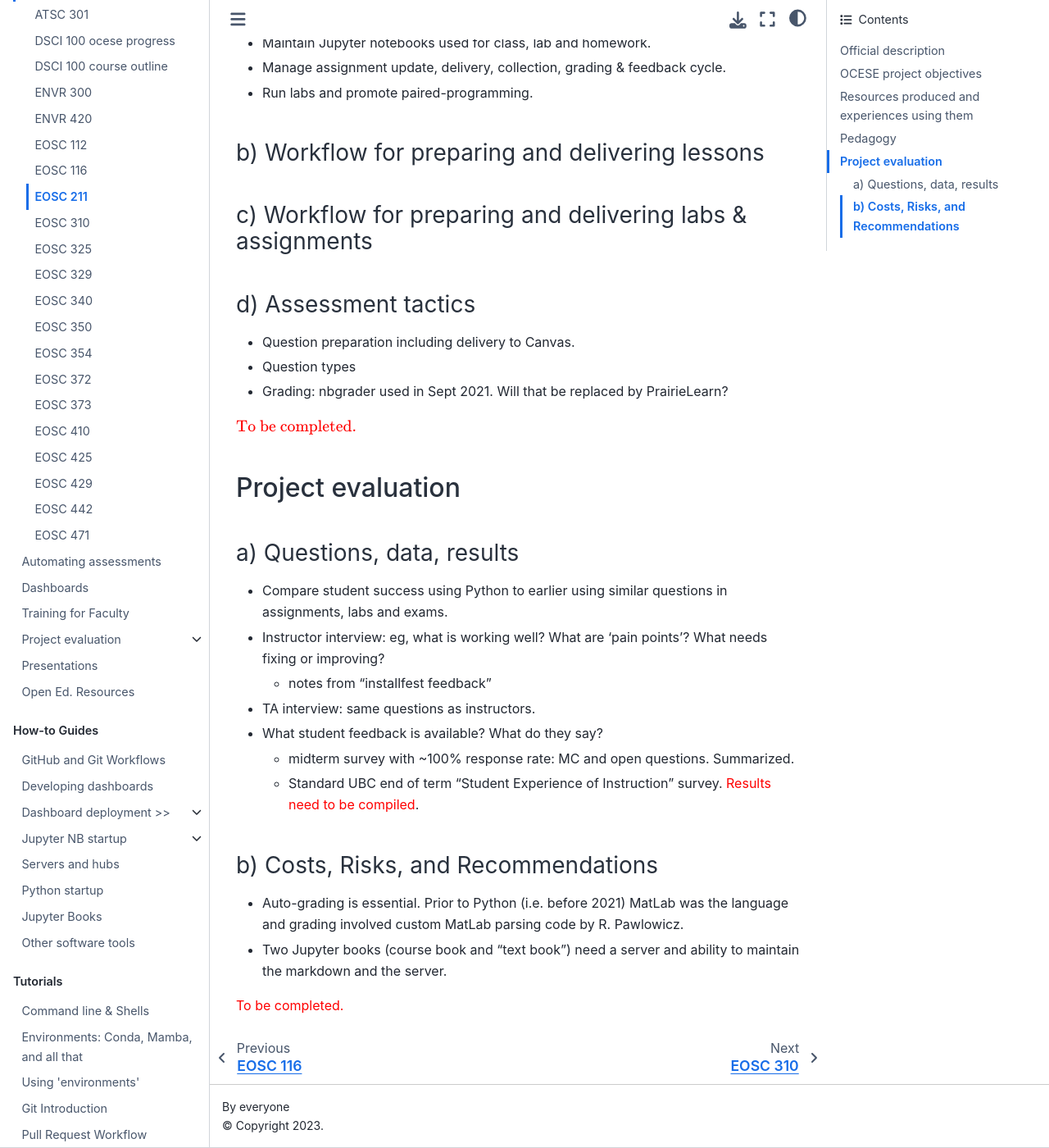
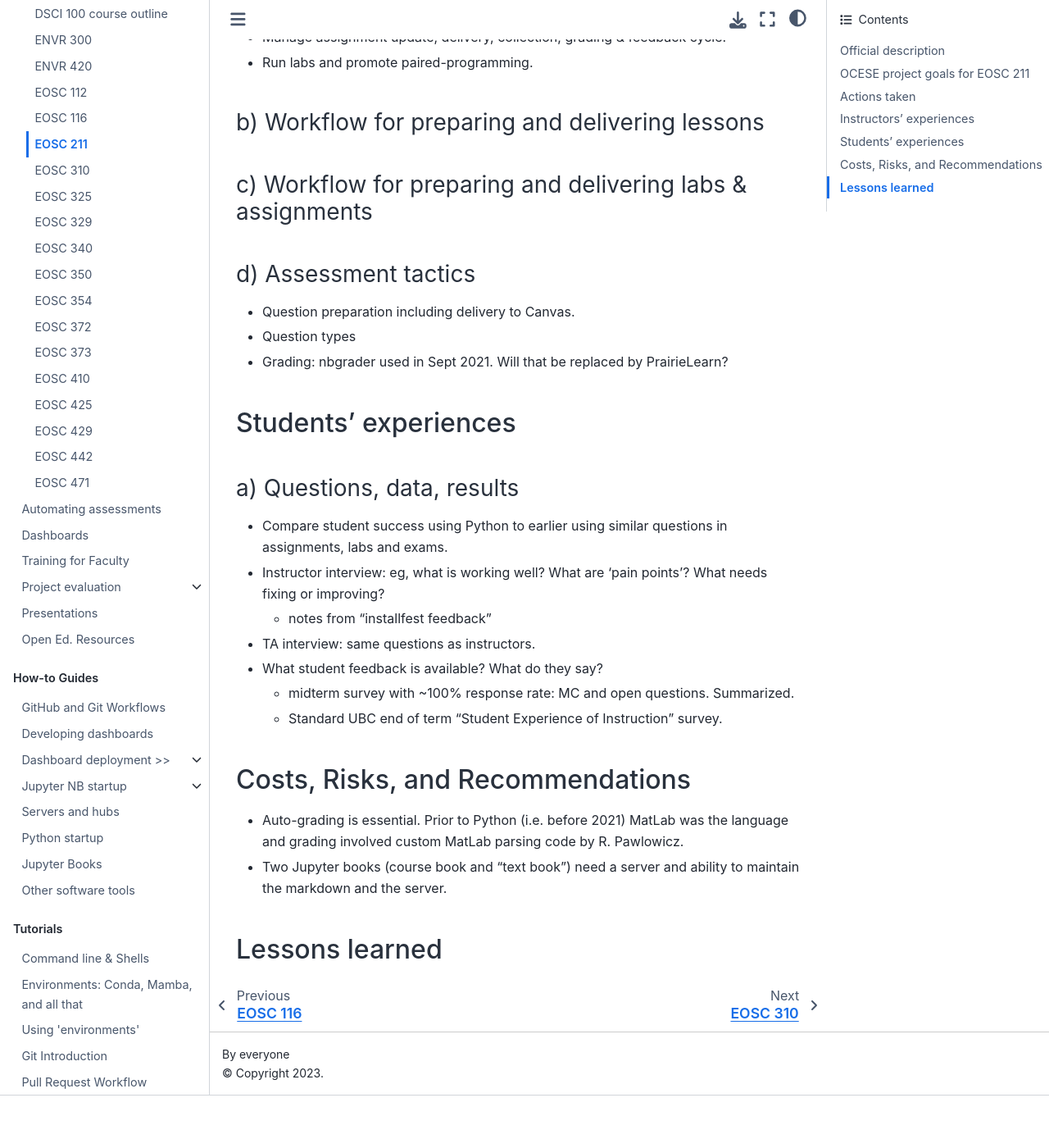
Before and after one commit to eoas-ubc/eoas-ubc.github.io, a Jupyter Book: the page built from docs/crs-eosc211.md, in a window 1280 px wide and 1400 px high, scrolled down 1479 px. Shown: the whole window at 82% size. Built offline with Jupyter Book 1.0.4 settings and Sphinx 7.4.7 and the Sphinx Book theme 1.1.4, drawn with Linux system fonts in a browser that asks for light colours; after the commit the page ends 2815 px from its top, so only the background shows below that; some of the changed text lies outside the part shown.

Commit message:
minor adjustments

```diff
--- a/docs/crs-eosc211.md
+++ b/docs/crs-eosc211.md
@@ -10,7 +10,7 @@
 \>[ubcexplore](https://ubcexplorer.io/course/EOSC/211),
 \>[EOAS curriculum map](https://www.eoas.ubc.ca/~quest/eoas-only.html).
 
-## OCESE project objectives
+## OCESE project goals for EOSC 211
 
 * Convert all MatLab teaching and learning materials to Python
 * Convert all MatLab classroom and homework exercises to Python
@@ -20,7 +20,7 @@
 * Adapt open source materials to make a suitable text book for programming (and Python) beginners.
 * Establish stable, sustainable Jupyter Hub facilities at UBC for with reliable tech-support for instructors and teaching assistants.
 
-## Resources produced and experiences using them
+## Actions taken
 
 * [EOSC211 course website](https://phaustin.github.io/eosc211_students/announcements.html), a **Jupyter Book** including calendar of topics, links into relevant sections of the text book, and assignments & labs provided as **Jupyter Notebooks**.
 * [Text book](https://phaustin.github.io/Problem-Solving-with-Python/), mainly python programming for beginners. Adapted from [Problem Solving with Python-37](https://github.com/professorkazarinoff/Problem-Solving-with-Python-37-Edition) by Dr. Peter Kazarinof.
@@ -30,9 +30,9 @@
 * Grading is accomplished using nbgrader.
 * Restricted **Canvas** site for delivery and submission of assignments, assignment data sets, and other course content.
  * UBC open Jupyter hub piloted (fall 2022).
-   * <span style="color:red">Refer to hub feedback in file (221209-HubFeedback.xlsx)</span>.
+   * _Refer to hub feedback in file (221209-HubFeedback.xlsx)_.
 
-## Pedagogy
+## Instructors' experiences
 
 ### a) Necessary instructor and TA skills
 
@@ -51,9 +51,7 @@
 * Question types
 * Grading: nbgrader used in Sept 2021. Will that be replaced by PrairieLearn?
 
-$\color{red}{\text{To be completed.}}$
-
-## Project evaluation
+## Students' experiences
 
 ### a) Questions, data, results
 
@@ -63,11 +61,11 @@
 * TA interview: same questions as instructors.
 * What student feedback is available? What do they say?
   * midterm survey with ~100% response rate: MC and open questions. Summarized.
-  * Standard UBC end of term "Student Experience of Instruction" survey. <span style="color:red">Results need to be compiled</span>.
+  * Standard UBC end of term "Student Experience of Instruction" survey.
 
-### b) Costs, Risks, and Recommendations
+## Costs, Risks, and Recommendations
 
 * Auto-grading is essential. Prior to Python (i.e. before 2021) MatLab was the language and grading involved custom MatLab parsing code by R. Pawlowicz.
 * Two Jupyter books (course book and "text book") need a server and ability to maintain the markdown and the server.
 
-<span style="color:red">To be completed.</span>
+## Lessons learned
```
Also changed, not shown: docs/crs-envr300.md (+1 -1 lines), docs/crs-eosc372.md (+3 -2 lines).
